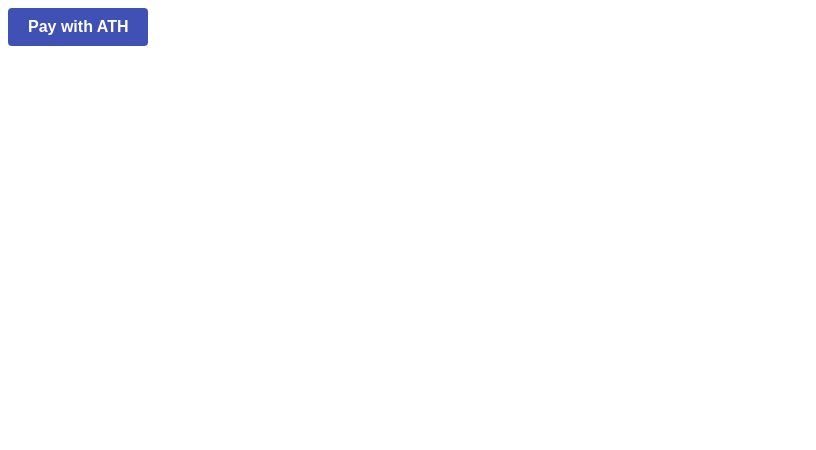
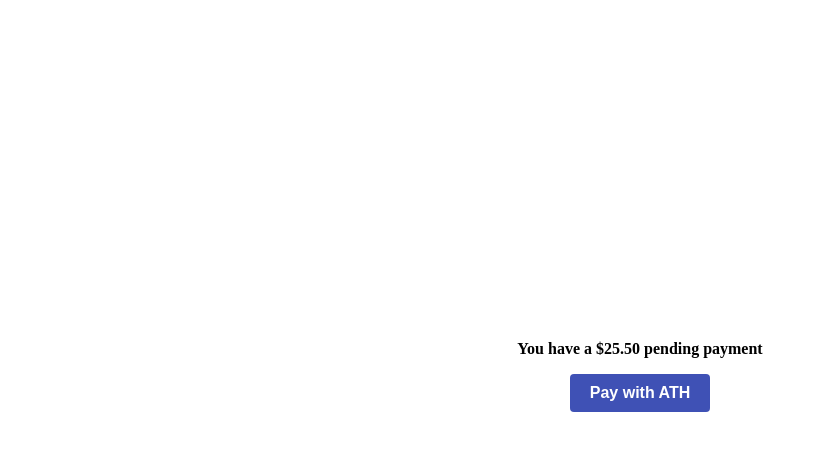
Before and after one commit to enriquepalaciosv/ath-js-simulator, a website built with webpack: page index.html in a window 1280 px wide. Shown: the whole page, without its empty margins (0-816 px from the left). Built offline with nearby package versions, Linux system fonts and the light colour scheme.

Commit message:
Improve markup

```diff
--- a/index.html
+++ b/index.html
@@ -1,13 +1,36 @@
 <!DOCTYPE html>
 <html lang="en">
+
 <head>
   <meta charset="UTF-8" />
   <meta name="viewport" content="width=device-width, initial-scale=1.0" />
-    <title>Document</title>
+  <title>ATH Sandbox Simulator</title>
+  <style>
+    body {
+      display: flex;
+      flex-direction: column;
+      justify-content: center;
+      align-items: center;
+      height: 90vh;
+    }
+
+    #payment-label {
+      margin: 16px 0px;
+      font-weight: bold;
+    }
+  </style>
 </head>
+
 <body>
+
+  <div id="payment-label">
+    You have a $25.50 pending payment
+  </div>
   <div id="ATHMovil_Checkout_Button_payment_sandbox"></div>
-    <script src="./dist/index.js"></script>
+  <div id="ATHMovil_Submit_Form"></div>
+  <div id="ATHMovil_Submit_Button"></div>
+
+  <script src="./dist/simulator.js"></script>
   <script type="text/javascript">
     const ATHM_Checkout = {
       env: 'sandbox',
@@ -23,12 +46,12 @@
       metadata2: 'Prueba2.2',
       items: [
         {
-                      "name":"Nombre de arreglo",
-                      "description":"Prueba de items",
-                      "quantity":"3",
-                      "price":"2",
-                      "tax":"1",
-                      "metadata":"prueba metadata"
+          "name": "Nombre de arreglo",
+          "description": "Prueba de items",
+          "quantity": "3",
+          "price": "2",
+          "tax": "1",
+          "metadata": "prueba metadata"
         }
       ],
       phoneNumber: ""
@@ -50,4 +73,5 @@
     }
   </script>
 </body>
+
 </html>
--- a/src/index.ts
+++ b/src/simulator.ts
@@ -4,14 +4,14 @@
 declare const expiredATHM: () => void;
 
 const authorization = async () => {
-  console.log("authorization function");
+  // TODO: call /pay/ABCDEF12/status
   return new Promise((resolve) => {
     resolve({ method: "authorization", payload: ATHM_Checkout });
   });
 };
 
 const findPaymentATHM = async () => {
-  console.log("findPaymentATHM function");
+  // TODO: call /pay/ABCDEF12/status
   return new Promise((resolve) => {
     resolve({ method: "findPaymentATHM", payload: ATHM_Checkout });
   });
@@ -78,7 +78,6 @@
   function init() {
     function showSubmitionForm() {
       trackClick("ATH button");
-      authorizationATHM();
       // TODO: show submition form
     }
 
```
Lines whose indentation alone changed are shown as unchanged.
